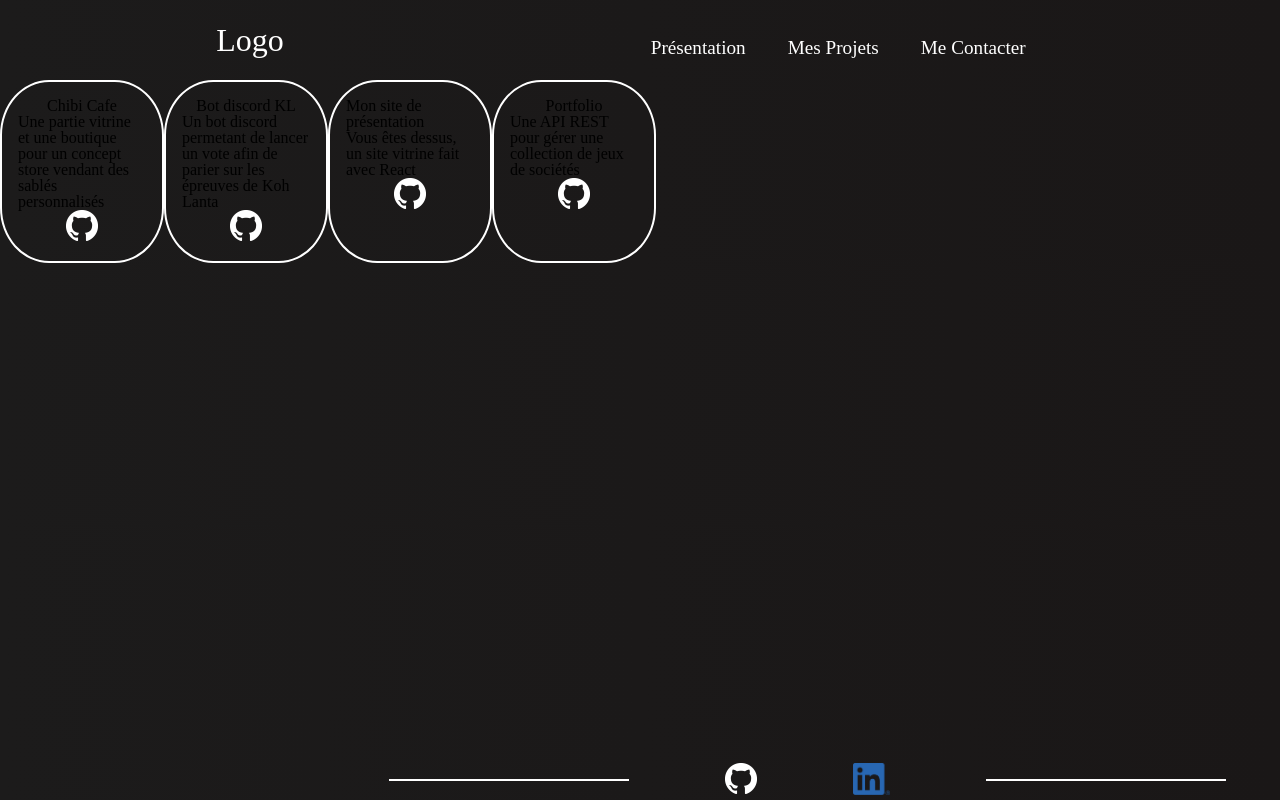
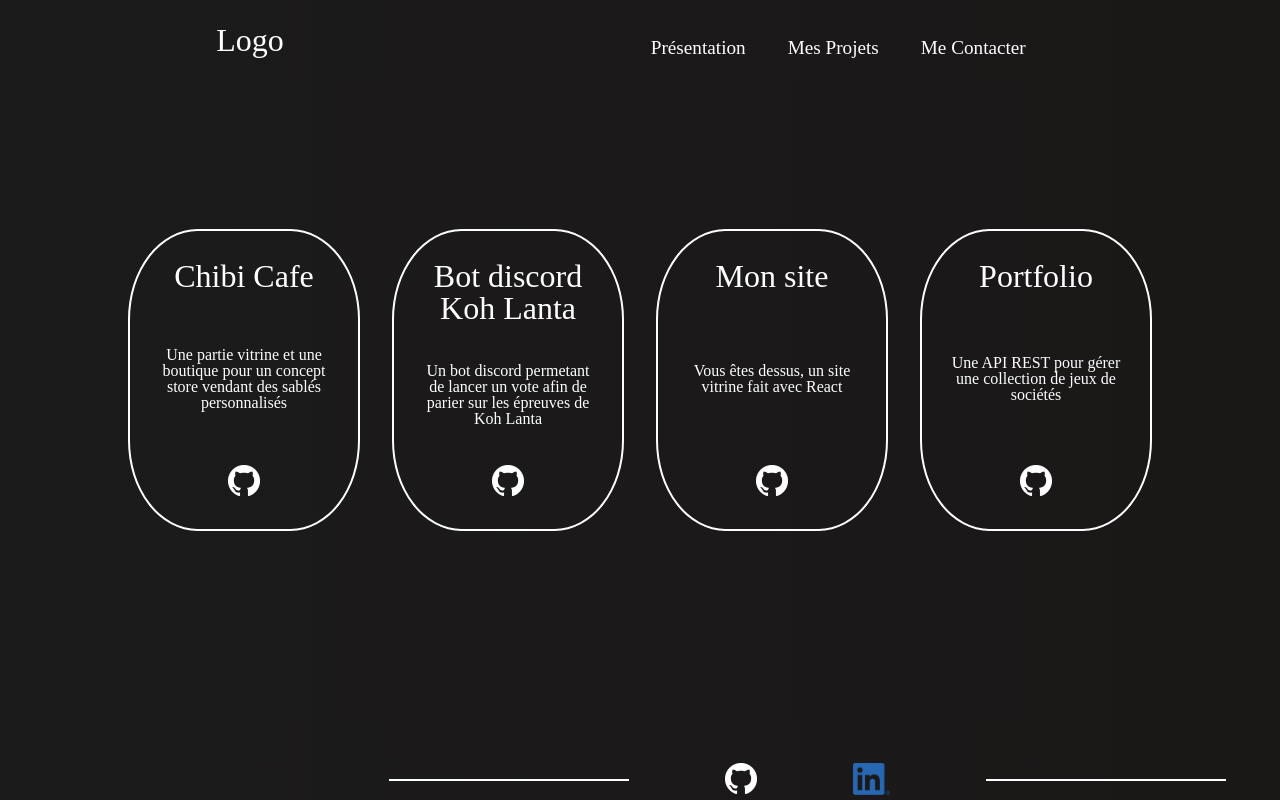
Before and after one commit to FlorentinMarechal/My-Personal-Website, a React (Create React App) app in the folder my-personal-website/: page /projets in a window 1280 px wide. Built offline with nearby package versions, Linux system fonts and the light colour scheme.

Commit message:
Project page v1

```diff
--- a/my-personal-website/src/components/ProjectCards.css
+++ b/my-personal-website/src/components/ProjectCards.css
@@ -1,14 +1,45 @@
+.project-card {
+
+}
+
 .cards-container {
     display: flex;
     flex-wrap: wrap;
+    gap: 2rem;
+    height: 75vh;
+    justify-content: space-around;
+    align-items: center;
+    padding-left: 10%;
+    padding-right: 10%;
 }
 
 .card {
     display: flex;
+    flex: 1;
     flex-direction: column;
     align-items: center;
+    justify-content: space-between;
     border: 2px solid white;
     border-radius: 30%;
-    padding: 1rem;
-    width: 10%;
+    padding: 1.8rem;
+    width: 15%;
+    height: 15rem;
 }
+
+.card-name {
+    font-size: 2rem;
+    color: white;
+    padding-bottom: 1rem;
+    text-align: center;
+}
+
+.card-description {
+    text-align: center;
+    font-size: 1rem;
+    color: white;
+    padding-bottom: 1rem;
+}
+
+.card-link {
+
+}
--- a/my-personal-website/src/components/ProjectCards.js
+++ b/my-personal-website/src/components/ProjectCards.js
@@ -5,8 +5,8 @@ import githubLogo from '../public/image/github-logo.png'
 
 const projects = [
     {name: "Chibi Cafe", description: "Une partie vitrine et une boutique pour un concept store vendant des sablés personnalisés", link: "https://github.com/FlorentinMarechal/chibi-cafe"},
-    {name: "Bot discord KL", description: "Un bot discord permetant de lancer un vote afin de parier sur les épreuves de Koh Lanta", link: "https://github.com/FlorentinMarechal/discord-bot-kl"},
-    {name: "Mon site de présentation", description: "Vous êtes dessus, un site vitrine fait avec React", link: "https://github.com/FlorentinMarechal/My-Personal-Website"},
+    {name: "Bot discord Koh Lanta", description: "Un bot discord permetant de lancer un vote afin de parier sur les épreuves de Koh Lanta", link: "https://github.com/FlorentinMarechal/discord-bot-kl"},
+    {name: "Mon site", description: "Vous êtes dessus, un site vitrine fait avec React", link: "https://github.com/FlorentinMarechal/My-Personal-Website"},
     {name: "Portfolio", description: "Une API REST pour gérer une collection de jeux de sociétés", link: "https://github.com/FlorentinMarechal/portfolio"},
 ]
 
```
